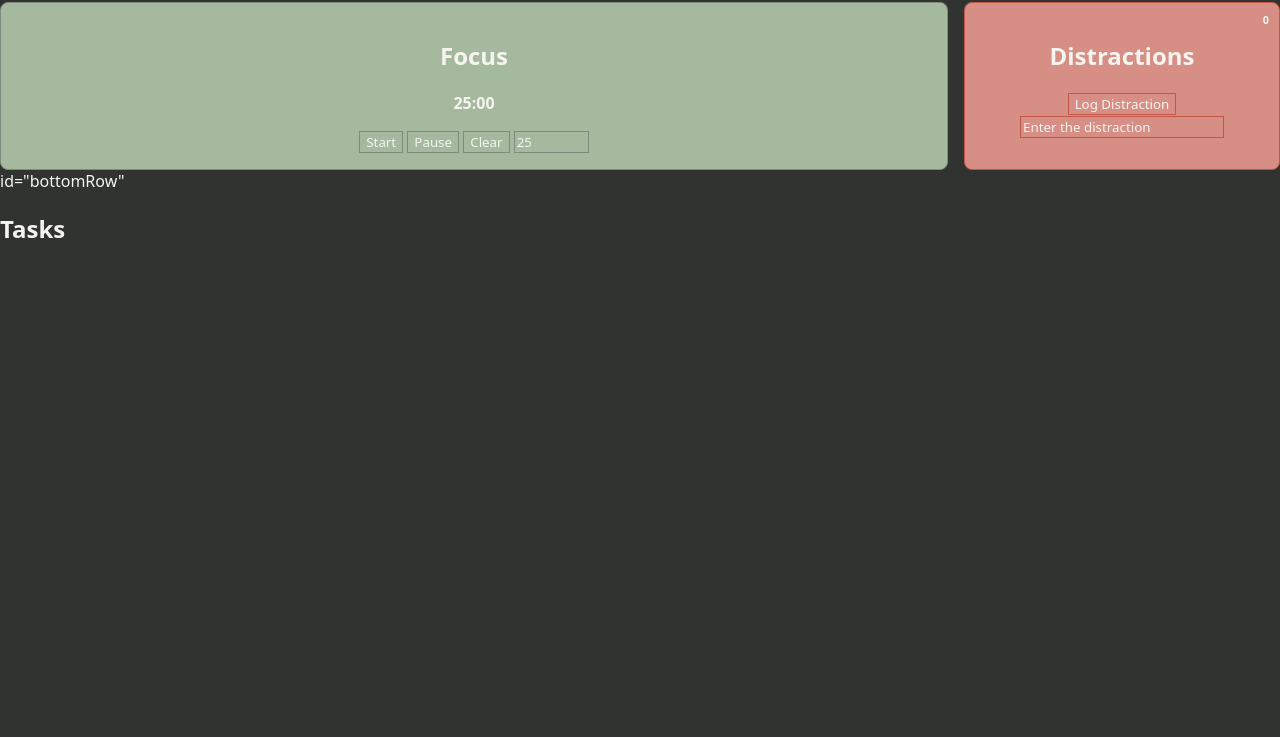
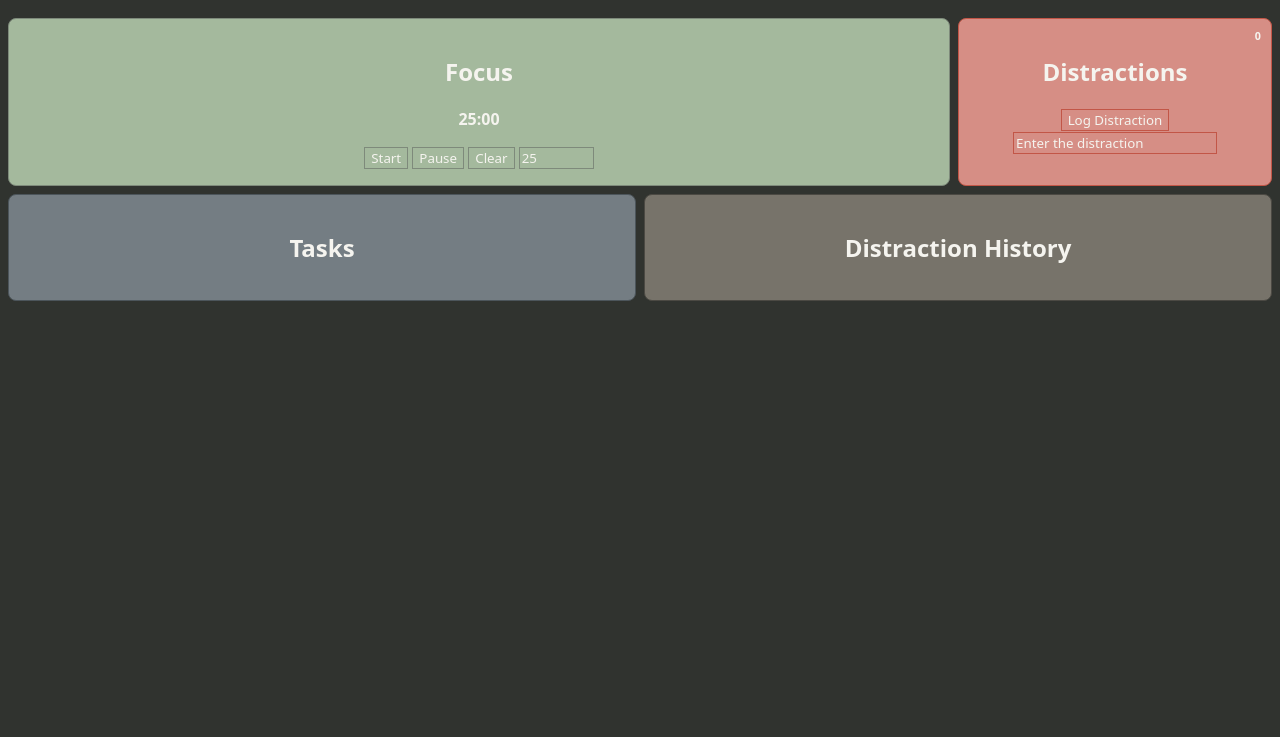
Before and after one commit to PokeGlitched/split-focus, a website built with Vite: page index.html in a window 1280 px wide. Shown: the part 84-821 px from the top of the page. Built offline with nearby package versions, Linux system fonts and the light colour scheme.

Commit message:
working on implementing a written dist hist - fixed columns cuz they were lowk bugging me when they were symmetrical

```diff
--- a/src/main.js
+++ b/src/main.js
@@ -21,10 +21,14 @@ document.querySelector("#app").innerHTML = `
                     <input id="specDist" type="text" placeholder="Enter the distraction"></input>
                </section>
           </section>
-          <section> id="bottomRow"
+          <section id="bottomRow">
                <section id="tasks">
                     <h2> Tasks </h2>
                </section>
+               <section id="distHist">
+                    <h2> Distraction History </h2>
+               </section>
+          </section>
 </main>`
 
 const timerDisplay = document.querySelector("#timerDisplay")
@@ -78,6 +82,7 @@ pauseBtn.addEventListener("click", pauseTimer)
 const clearBtn = document.querySelector("#clearTimer")
 clearBtn.addEventListener("click", clearTimer)
 
+let shownDistHist = document.querySelector("#distHist")
 let distractionCount = 0
 let distractions = []
 const distractionCountDisplay = document.querySelector("#distractionNumber")
--- a/src/style.css
+++ b/src/style.css
@@ -15,6 +15,11 @@
     box-sizing: border-box;
   }
 
+main {
+  display: grid;
+  gap: 8px;
+  margin: 8px;
+}
 
 body {
     margin: 0;
@@ -31,7 +36,7 @@ h1 {
 #topRow {
     display: grid;
     grid-template-columns: 3fr 1fr;
-    gap: 16px;
+    gap: 8px;
   }
 
 #topRow > section {
@@ -110,7 +115,7 @@ h1 {
 #bottomRow {
     display: grid;
     grid-template-columns: 1fr 1fr;
-    gap: 16px;
+    gap: 8px;
   }
 
 #bottomRow > section {
@@ -121,6 +126,11 @@ h1 {
   }
 
 #bottomRow #tasks {
-    border: 1px solid #50544D;
-    background-color: #83897E;
+    border: 1px solid #4C555B;
+    background-color: #747D83;
   }
+
+#bottomRow #distHist {
+    border: 1px solid #4B4943;
+    background-color: #77736A;
+  }
```
